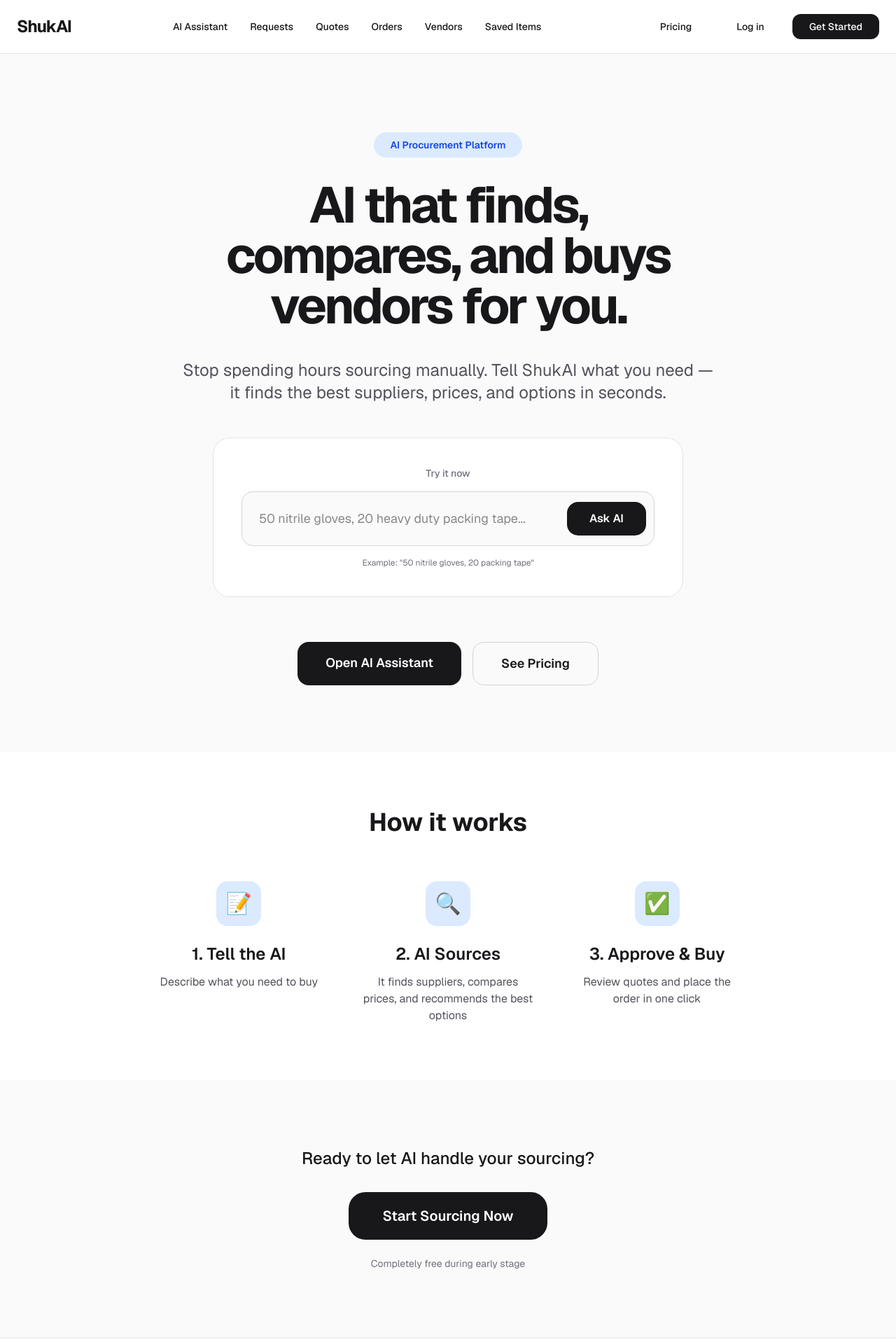
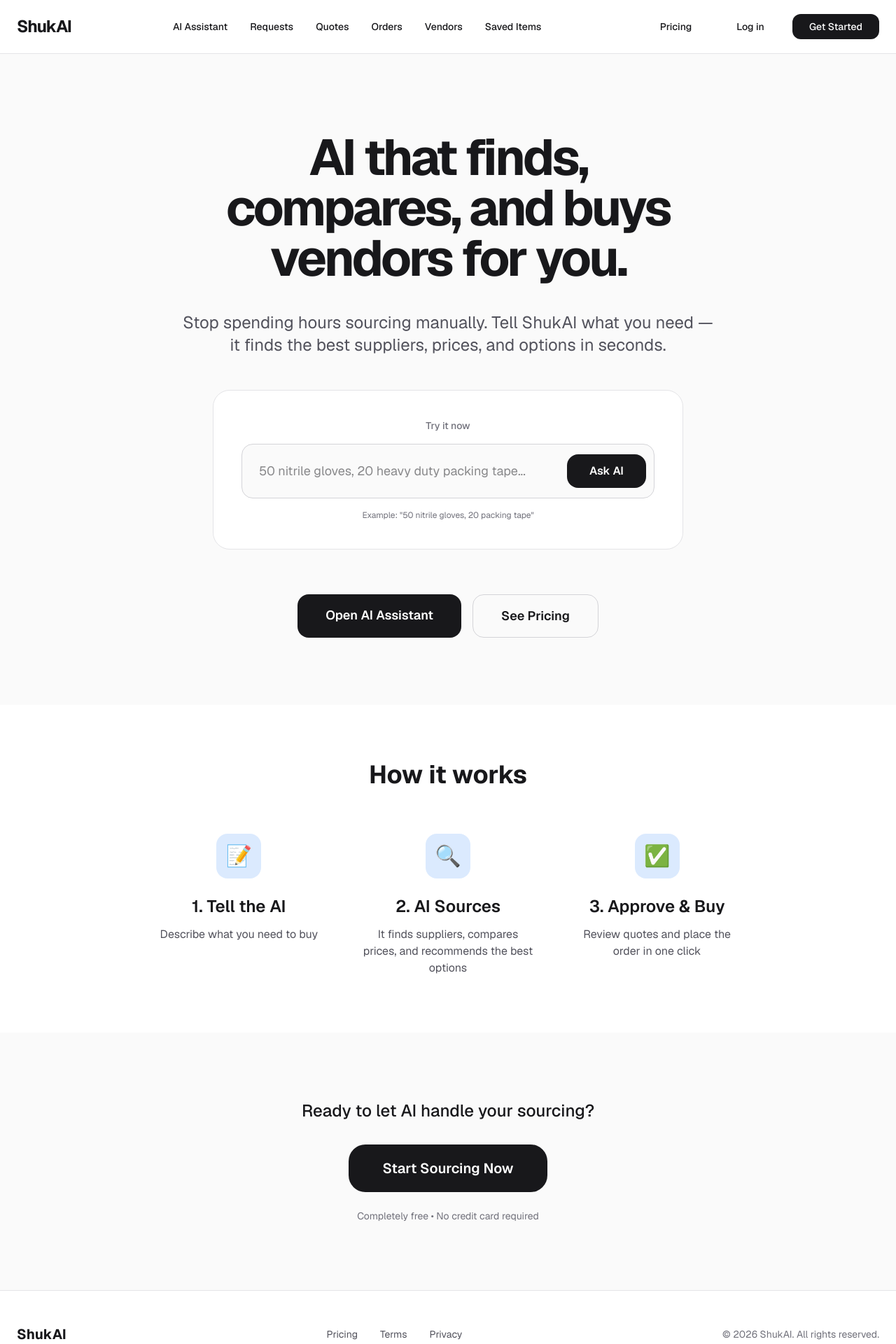
Before and after one commit to Gr33nstonecorp/shuka, a Next.js app: page / in a window 1280 px wide. Shown: the top 1920 px of the page at 70% size. Built offline with nearby package versions, Linux system fonts and the light colour scheme.

Commit message:
Refactor demo input and update descriptions

```diff
--- a/app/page.tsx
+++ b/app/page.tsx
@@ -8,7 +8,6 @@ export default function HomePage() {
 
   const handleDemoSubmit = () => {
     if (demoQuery.trim()) {
-      // Navigate to assistant with pre-filled query
       window.location.href = `/assistant?query=${encodeURIComponent(demoQuery.trim())}`;
     }
   };
@@ -18,10 +17,6 @@ export default function HomePage() {
       {/* Hero */}
       <div className="pt-28 pb-24 px-6">
         <div className="max-w-5xl mx-auto text-center">
-          <div className="inline-flex bg-blue-100 dark:bg-blue-950 text-blue-700 dark:text-blue-300 px-6 py-2 rounded-full text-sm font-semibold mb-8">
-            AI Procurement Platform
-          </div>
-
           <h1 className="text-6xl lg:text-7xl font-black tracking-tighter leading-none mb-10">
             AI that finds,<br />compares, and buys<br />vendors for you.
           </h1>
@@ -30,7 +25,7 @@ export default function HomePage() {
             Stop spending hours sourcing manually. Tell ShukAI what you need — it finds the best suppliers, prices, and options in seconds.
           </p>
 
-          {/* Working AI Demo Input */}
+          {/* Working Demo Input */}
           <div className="max-w-2xl mx-auto bg-white dark:bg-zinc-900 border border-zinc-200 dark:border-zinc-800 rounded-3xl p-10 mb-16">
             <div className="text-zinc-500 text-sm font-medium mb-4">Try it now</div>
             <div className="relative">
@@ -102,7 +97,7 @@ export default function HomePage() {
           <a href="/assistant" className="inline-block px-12 py-5 bg-zinc-900 hover:bg-black text-white text-xl font-semibold rounded-3xl transition">
             Start Sourcing Now
           </a>
-          <p className="text-sm text-zinc-500 mt-6">Completely free during early stage</p>
+          <p className="text-sm text-zinc-500 mt-6">Completely free • No credit card required</p>
         </div>
       </div>
     </main>
```
